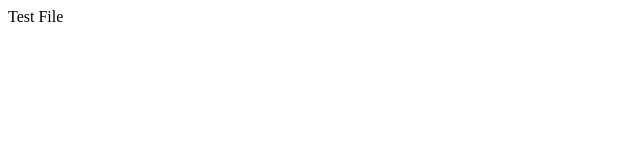
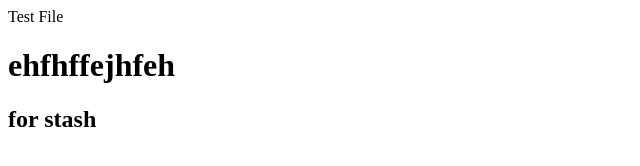
Before and after one commit to irahorianska/my-test, a plain HTML site: page index.html in a window 1280 px wide. Shown: the whole page, without its empty margins (0-640 px from the left). Drawn offline with Linux system fonts and the light colour scheme.

Commit message:
add h1 & h2

```diff
--- a/index.html
+++ b/index.html
@@ -7,6 +7,8 @@
 </head>
 <body>
     <span>Test File</span>
+    <h1>ehfhffejhfeh</h1>
+    <h2>for stash</h2>
 
 </body>
 </html>
```
